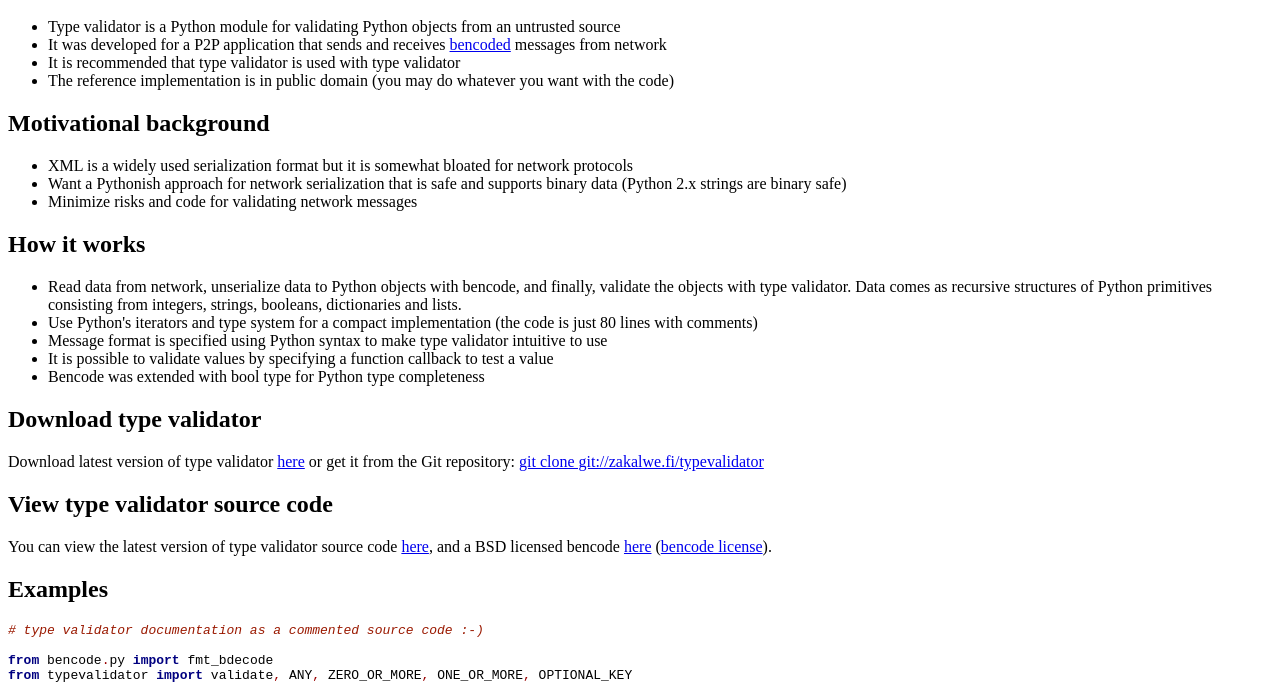
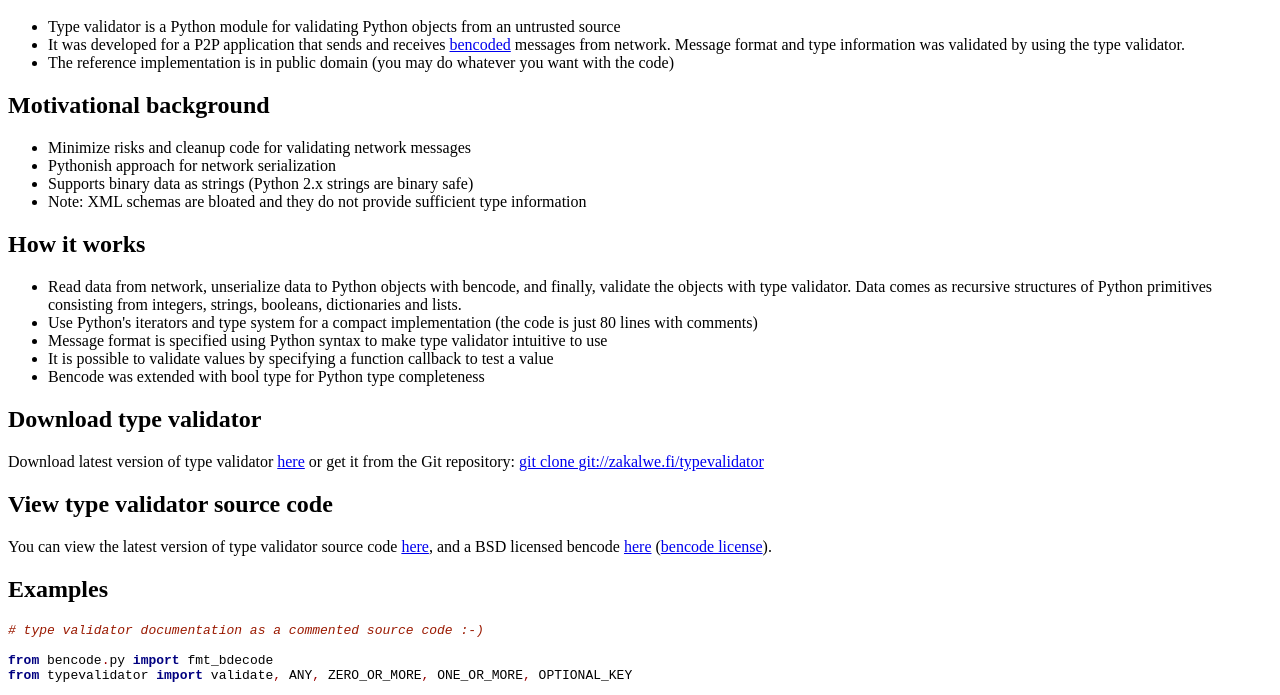
Before and after one commit to janneku/bencode-tools, a plain HTML site: page index.html in a window 1280 px wide. Shown: the part 48-743 px from the top of the page. Drawn offline with Linux system fonts and the light colour scheme.

Commit message:
Update "web page"

```diff
--- a/index.html
+++ b/index.html
@@ -13,19 +13,19 @@
   an untrusted source
 <li> It was developed for a P2P application that sends and receives
 <a href="http://en.wikipedia.org/wiki/Bencode">bencoded</a>
-messages from network
-<li> It is recommended that type validator is used with type validator
+messages from network. Message format and type information was validated
+by using the type validator.
 <li> The reference implementation is in public domain (you may do whatever
 you want with the code)
 </ul>
 
 <h2>Motivational background</h2>
 <ul>
-<li> XML is a widely used serialization format but it is somewhat bloated
- for network protocols
-<li> Want a Pythonish approach for network serialization that is
- safe and supports binary data (Python 2.x strings are binary safe)
-<li> Minimize risks and code for validating network messages
+<li> Minimize risks and cleanup code for validating network messages
+<li> Pythonish approach for network serialization
+<li> Supports binary data as strings (Python 2.x strings are binary safe)
+<li> Note: XML schemas are bloated and they do not provide sufficient type
+  information
 </ul>
 
 <h2>How it works</h2>
```
